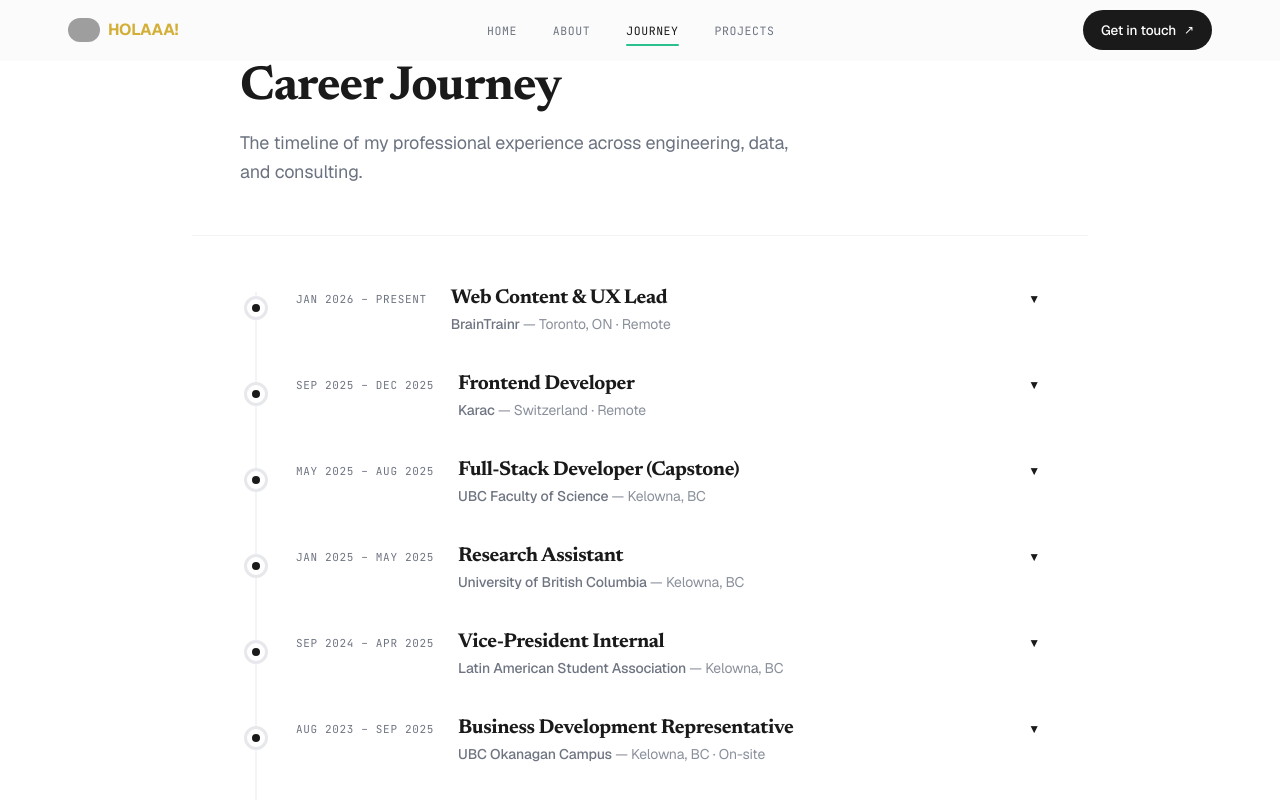
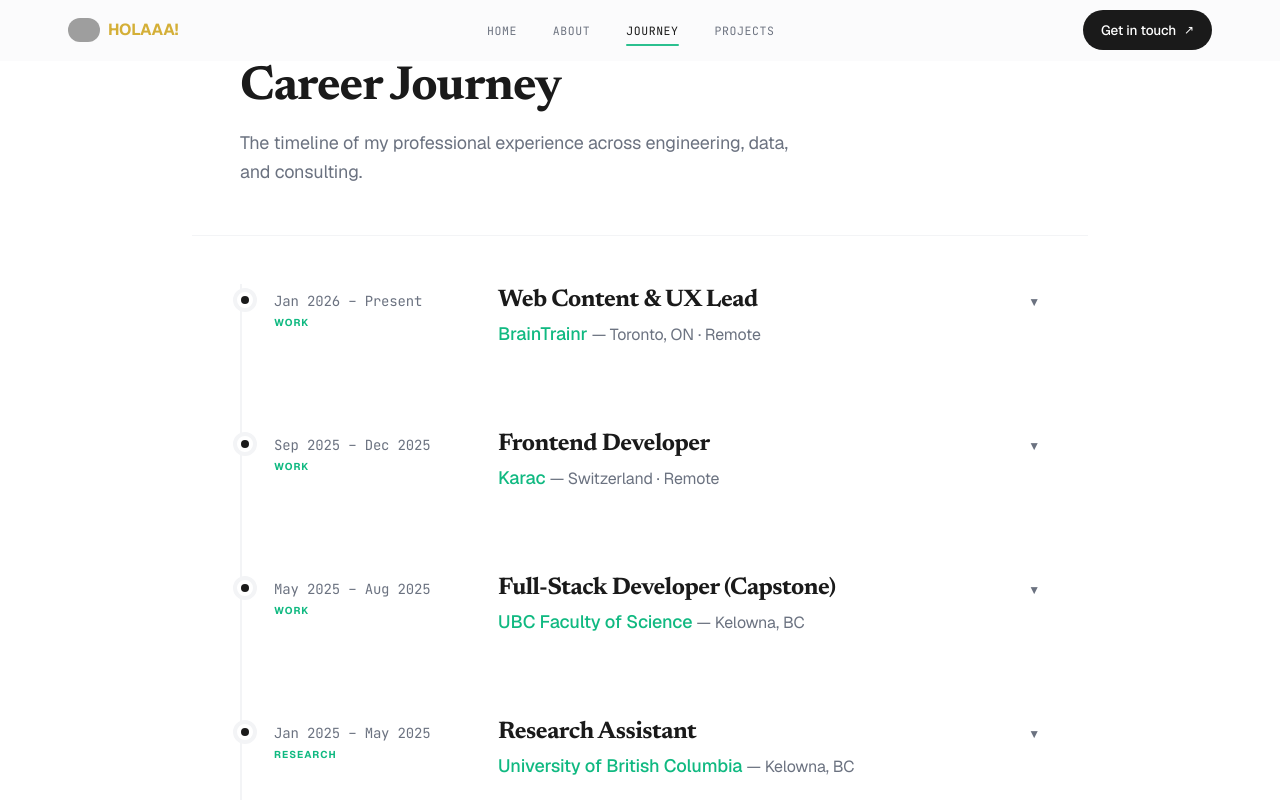
Before and after one commit to RikepilB/Portlio, a Next.js app: page /journey in a window 1280 px wide. Shown: the top 800 px of the page. Built offline with nearby package versions, Linux system fonts and the light colour scheme; grey boxes are pictures that could not be loaded.

Commit message:
Restore original journey design with click-to-expand details

```diff
--- a/src/app/journey/page.tsx
+++ b/src/app/journey/page.tsx
@@ -23,70 +23,63 @@
             </div>
 
             <div className="max-w-4xl mx-auto px-6 sm:px-12 pb-24 border-t border-[#F3F4F6] pt-12">
-                {/* Timeline */}
-                <div className="relative">
-                    {/* Vertical line */}
-                    <div className="absolute left-[11px] md:left-[15px] top-2 bottom-2 w-[2px] bg-[#F3F4F6]" aria-hidden="true" />
-
-                    <div className="space-y-6">
+                {/* Minimal Timeline */}
+                <div className="relative border-l-2 border-[#F3F4F6] ml-3 sm:ml-0 md:pl-8 space-y-16">
                     {experiences.map((exp) => {
                         const isOpen = openId === exp.id
                         return (
-                                <article key={exp.id} className="relative pl-10 md:pl-14">
-                                    {/* Dot */}
-                                    <button
-                                        type="button"
+                            <article
+                                key={exp.id}
+                                className="relative pl-8 md:pl-0 cursor-pointer group"
                                 onClick={() => toggle(exp.id)}
-                                        className="absolute left-0 md:left-[4px] top-3 w-6 h-6 bg-white border-[3px] border-[#e6e8eb] rounded-full flex items-center justify-center transition-all hover:border-[#2bc08f] z-10"
-                                        aria-expanded={isOpen}
-                                        aria-label={`Toggle details for ${exp.role}`}
                             >
-                                        <div className={`w-2 h-2 rounded-full transition-colors ${isOpen ? 'bg-[#2bc08f]' : 'bg-[#1A1A1A]'}`} />
-                                    </button>
+                                {/* Timeline Marker (Circle) */}
+                                <div
+                                    className="absolute -left-[41px] md:-left-[41px] w-6 h-6 bg-white border-4 border-[#F3F4F6] rounded-full flex items-center justify-center top-1 group-hover:border-[#10B981] transition-colors"
+                                    aria-hidden
+                                >
+                                    <div className={`w-2 h-2 rounded-full transition-colors ${isOpen ? 'bg-[#10B981]' : 'bg-[#1A1A1A]'}`} />
+                                </div>
 
-                                    {/* Compact header — always visible */}
-                                    <button
-                                        type="button"
-                                        onClick={() => toggle(exp.id)}
-                                        className="w-full text-left group"
-                                    >
-                                        <div className="flex flex-col sm:flex-row sm:items-baseline gap-1 sm:gap-6 pb-3">
-                                            <span className="font-mono text-[11px] text-[#6e7481] uppercase tracking-[0.06em] shrink-0">
-                                                {exp.period}
-                                            </span>
+                                <div className="flex flex-col md:flex-row md:items-baseline gap-2 md:gap-8 mb-4">
+                                    <div className="md:w-48 shrink-0">
+                                        <p className="text-sm font-mono text-[#6B7280]">{exp.period}</p>
+                                        {exp.type && (
+                                            <p className="text-[10px] font-bold tracking-widest uppercase text-[#10B981] mt-1">{exp.type}</p>
+                                        )}
+                                    </div>
                                     <div className="flex-1">
-                                                <h2 className="font-display text-xl font-bold text-[#1A1A1A] group-hover:text-[#0c5a40] transition-colors">
+                                        <h2 className="font-display text-2xl font-bold text-[#1A1A1A] mb-1 group-hover:text-[#10B981] transition-colors">
                                             {exp.role}
                                         </h2>
-                                                <p className="text-sm font-medium text-[#6e7481] mt-0.5">
-                                                    {exp.org} <span className="text-[#8a909b] font-normal">— {exp.location}</span>
+                                        <p className="text-lg font-medium text-[#10B981]">
+                                            {exp.org} <span className="text-[#6B7280] text-sm md:text-base font-normal">— {exp.location}</span>
                                         </p>
                                     </div>
-                                            <span className={`text-xs transition-transform duration-200 ${isOpen ? 'rotate-180' : ''}`}>
+                                    <span className={`text-xs text-[#6B7280] transition-transform duration-200 ${isOpen ? 'rotate-180' : ''}`}>
                                         ▼
                                     </span>
                                 </div>
-                                    </button>
 
-                                    {/* Expandable content */}
+                                {/* Expandable details */}
                                 <div
-                                        className="overflow-hidden transition-all duration-300 ease-out"
+                                    className="overflow-hidden transition-all duration-300 ease-out md:pl-56"
                                     style={{
-                                            maxHeight: isOpen ? '600px' : '0px',
+                                        maxHeight: isOpen ? '800px' : '0px',
                                         opacity: isOpen ? 1 : 0,
                                     }}
                                 >
-                                        <div className="pb-6 pt-2 border-t border-[#F3F4F6]">
+                                    <div className="pb-2">
                                         {exp.description && (
                                             <p className="text-sm text-[#474747] leading-relaxed mb-4">
                                                 {exp.description}
                                             </p>
                                         )}
 
-                                            <ul className="mb-4 space-y-2">
+                                        <ul className="mb-6 space-y-3">
                                             {exp.bullets.map((bullet, i) => (
-                                                    <li key={i} className="relative pl-4 text-sm text-[#6e7481] leading-relaxed">
-                                                        <span className="absolute left-0 top-2 w-1 h-1 rounded-full bg-[#d1d2d8]" aria-hidden />
+                                                <li key={i} className="relative pl-4 text-sm text-[#6B7280] leading-relaxed">
+                                                    <span className="absolute left-0 top-2.5 w-1 h-1 rounded-full bg-[#d1d5db]" aria-hidden />
                                                     {bullet}
                                                 </li>
                                             ))}
@@ -96,7 +89,7 @@
                                             {exp.skills?.map((skill) => (
                                                 <span
                                                     key={skill}
-                                                        className="text-[11px] font-mono text-[#6e7481] bg-[#f8f9fa] border border-[#e6e8eb] rounded px-2.5 py-1"
+                                                    className="text-[11px] font-mono text-[#6B7280] bg-[#F9FAFB] border border-[#E5E7EB] rounded px-2.5 py-1"
                                                 >
                                                     {skill}
                                                 </span>
@@ -108,7 +101,8 @@
                                                 href={exp.partnerLink}
                                                 target="_blank"
                                                 rel="noopener noreferrer"
-                                                    className="inline-flex items-center gap-1.5 text-xs font-semibold text-[#0c5a40] hover:text-[#2bc08f] mt-4 transition-colors"
+                                                className="inline-flex items-center gap-1.5 text-xs font-semibold text-[#10B981] hover:underline mt-2"
+                                                onClick={(e) => e.stopPropagation()}
                                             >
                                                 🔗 View Partner →
                                             </a>
@@ -121,6 +115,5 @@
                 </div>
             </div>
         </div>
-        </div>
     )
 }
```
Lines whose indentation alone changed are shown as unchanged.
